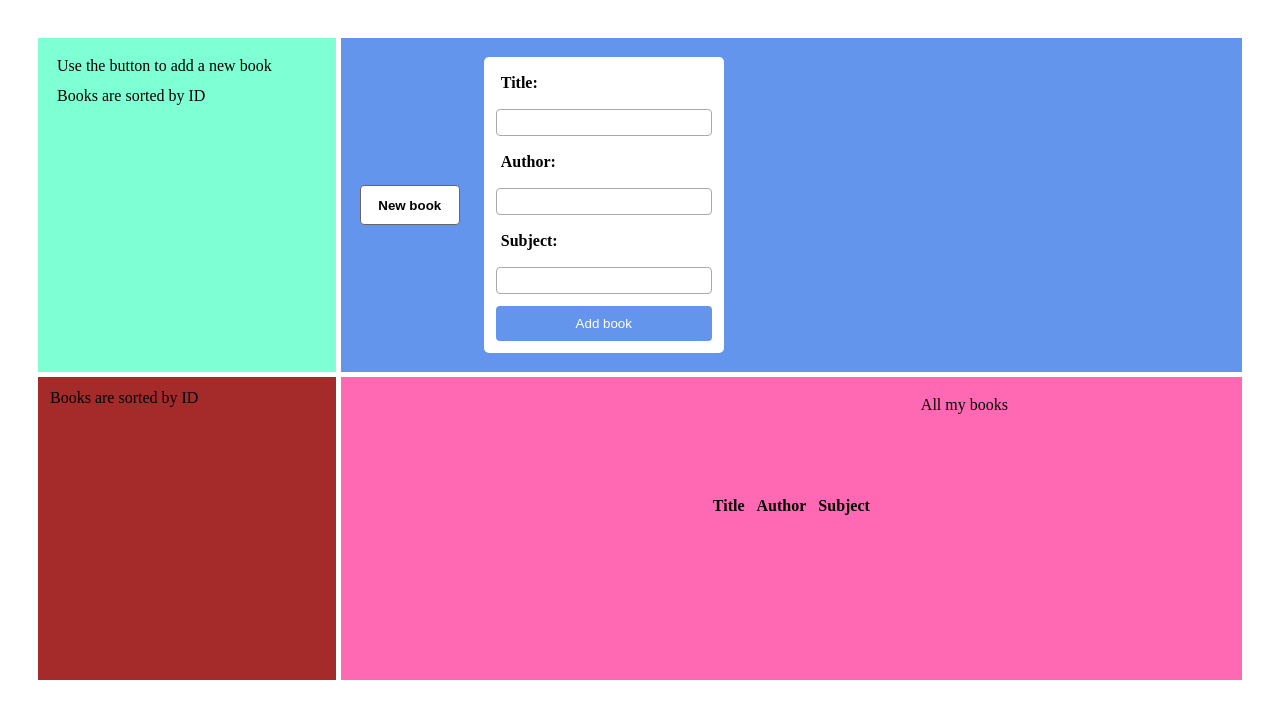
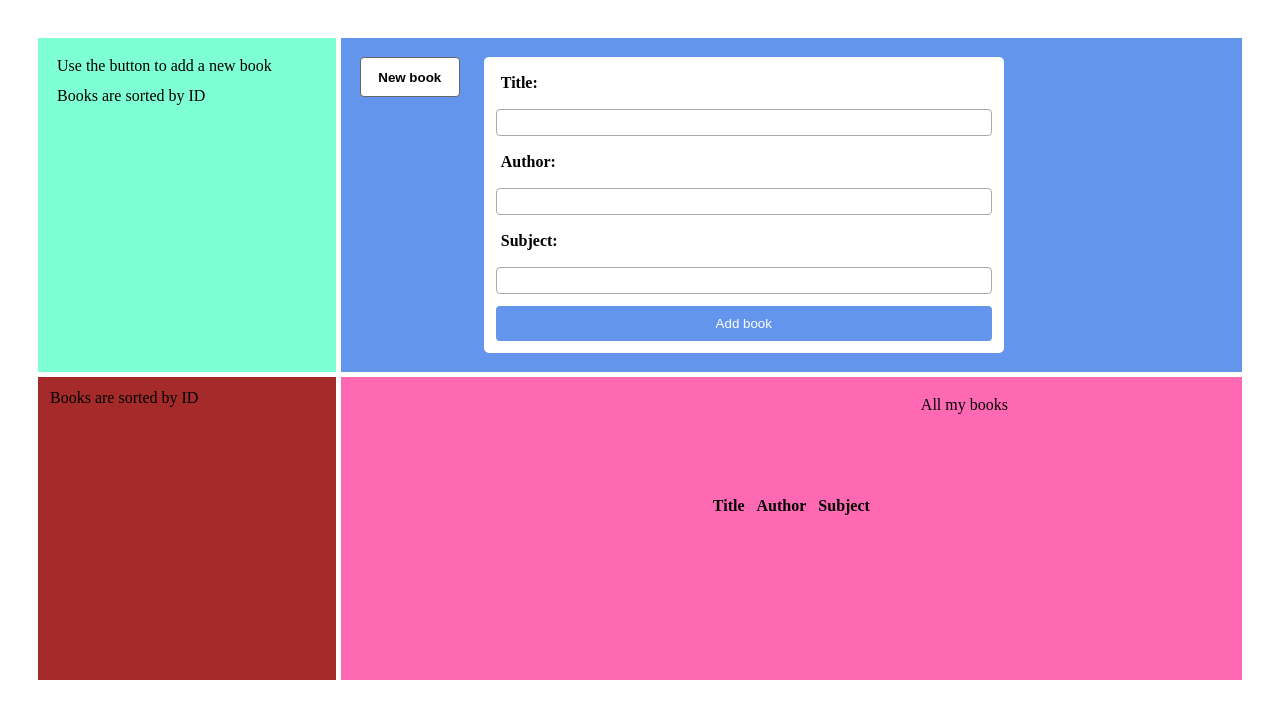
Before and after one commit to mrubin01/myLibrary, a plain HTML site: page index.html in a window 1280 px wide. Both pictures are taken after a click on the button "New book". Drawn offline with Linux system fonts and the light colour scheme.

Commit message:
Make the form bigger

```diff
--- a/style.css
+++ b/style.css
@@ -36,7 +36,7 @@
 .top-right-side-row {
   display: grid;
   grid-template-columns: auto auto;
-  align-items: center;
+  align-items: start;
   gap: 20px;
 }
 
@@ -62,7 +62,7 @@
   background-color: white;
   padding: 10px;
   border-radius: 5px;
-  width: 220px;
+  width: 500px;
 }
 
 #book-form label {
```
